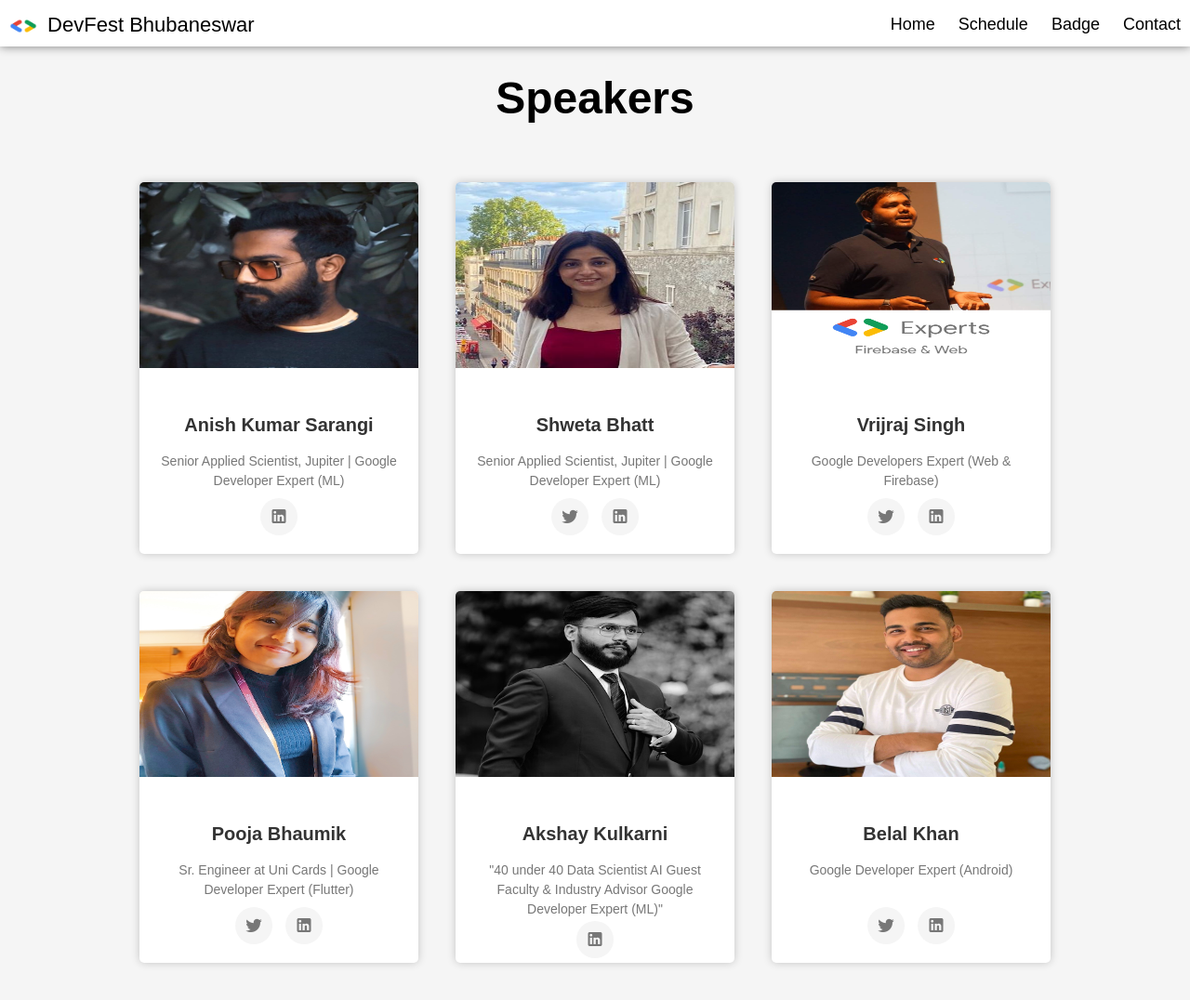
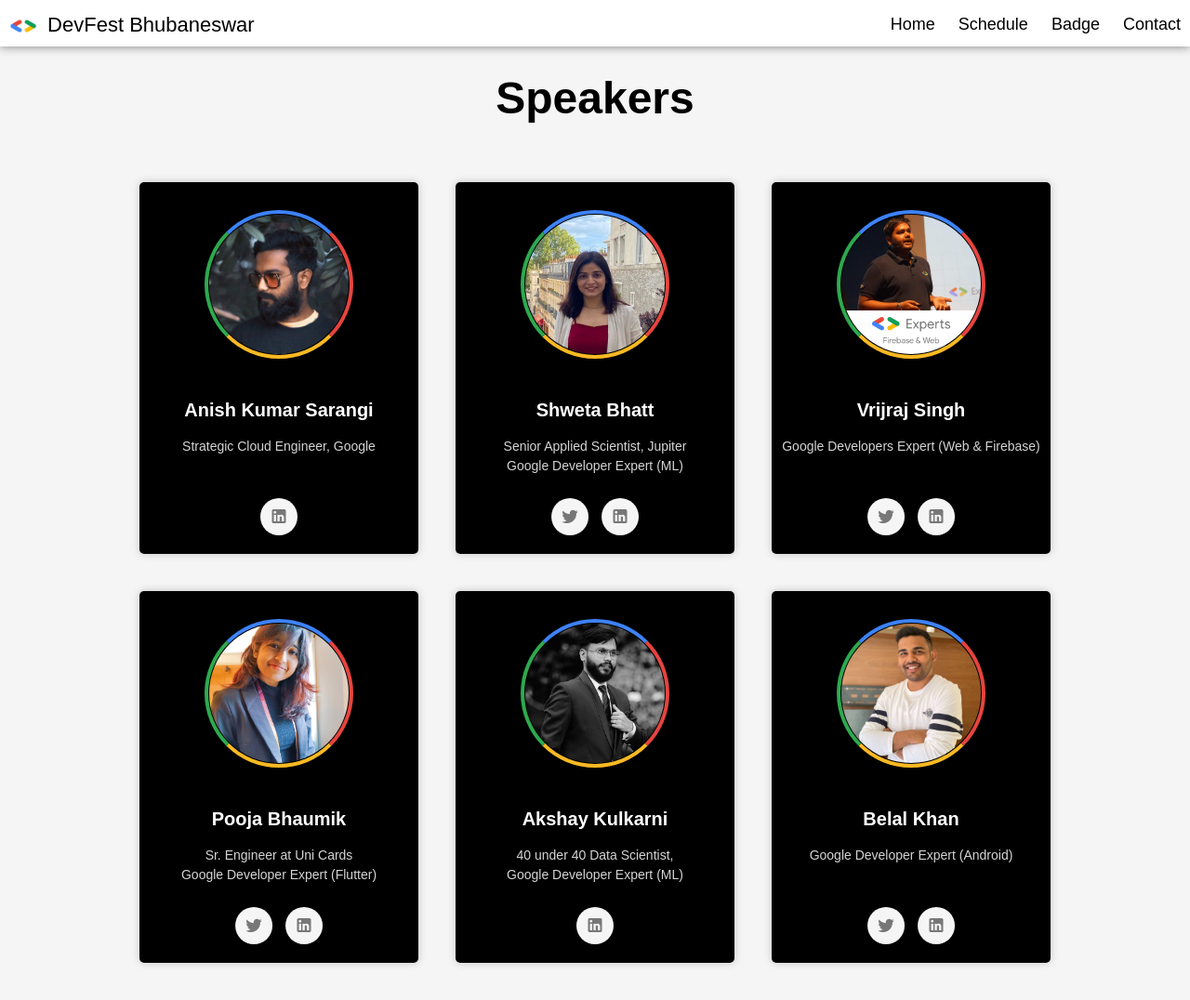
Before and after one commit to DevfestBhubaneswar/devfestbhubaneswar.github.io, a plain HTML site: page speakers.html in a window 1280 px wide. Shown: the whole page at 93% size. Drawn offline with Linux system fonts and the light colour scheme; a web font is replaced by a local one.

Commit message:
[update]/speaker card design

```diff
--- a/css/speakers.css
+++ b/css/speakers.css
@@ -33,35 +33,49 @@
     width: 300px;
     height: 400px;
     margin: 20px;
-    background-color: #fff;
+    background-color: rgb(0, 0, 0);
     box-shadow: 0 0 10px rgba(0,0,0,0.2);
     border-radius: 5px;
     position: relative;
 }
-.speaker-card .speaker-img{
+/* card's image should be round and top centered */
+.speaker-image{
     width: 100%;
-    height: 200px;
-    border-top-left-radius: 5px;
-    border-top-right-radius: 5px;
+    height: 50%;
+    border-radius: 100%;
+    display: flex;
+    justify-content: center;
+    align-items: center;
     overflow: hidden;
+    padding-top: 10px;
+
+
 }
-.speaker-card .speaker-img img{
-    width: 100%;
-    height: 100%;
-    object-fit: cover;
+.speakers-container .speaker-card .speaker-img{
+    width: 150px;
+  height: 150px;
+  border-radius: 100%;
+  padding:1px;
+  border-style: solid;
+  border-width: 4px;
+  border-color: rgb(61, 130, 248) rgb(229, 68, 63) rgb(249, 185, 35) rgb(46, 169, 79);
+
 }
 
+/* speaker-info */
 .speaker-card .speaker-info{
-    padding: 20px;
     text-align: center;
 }
 .speaker-card .speaker-info h3{
     font-size: 20px;
     margin-bottom: 10px;
+    color: #ffffff;
 }
 .speaker-card .speaker-info p{
+    padding-left: 5px;
+    padding-right: 5px;
     font-size: 14px;
-    color: #777;
+    color: rgb(213, 213, 213);
     margin-bottom: 10px;
 }
 .speaker-card .speaker-info .speaker-social{
--- a/speakers.html
+++ b/speakers.html
@@ -44,10 +44,13 @@
          <h1 class="speakers-heading">Speakers</h1>
          <div class="speakers-container">
             <div class="speaker-card">
+               <div class="speaker-image">
                   <img src="./media/speakers/anish-kumar-sarangi.jpeg" alt="" class="speaker-img">
+               </div>
+
                 <div class="speaker-info">
                    <h3 class="speaker-name">Anish Kumar Sarangi</h3>
-                   <p class="speaker-designation">Senior Applied Scientist, Jupiter | Google Developer Expert (ML)</p>
+                   <p class="speaker-designation">Strategic Cloud Engineer, Google</p>
                    <div class="speaker-social">
                       <!-- <a href="https://twitter.com/shweta_bhatt8" target="_blank"><i class="mdi mdi-twitter"></i></a> -->
                       <a href="https://www.linkedin.com/in/anish-kumar-sarangi/" target="_blank"><i class="mdi mdi-linkedin"></i></a>
@@ -55,10 +58,12 @@
                 </div>
              </div>
             <div class="speaker-card">
+               <div class="speaker-image">
                   <img src="./media/speakers/shweta-bhatt.jpeg" alt="" class="speaker-img">
+               </div>
                <div class="speaker-info">
                   <h3 class="speaker-name">Shweta Bhatt</h3>
-                  <p class="speaker-designation">Senior Applied Scientist, Jupiter | Google Developer Expert (ML)</p>
+                  <p class="speaker-designation">Senior Applied Scientist, Jupiter <br>Google Developer Expert (ML)</p>
                   <div class="speaker-social">
                      <a href="https://twitter.com/shweta_bhatt8" target="_blank"><i class="mdi mdi-twitter"></i></a>
                      <a href="https://www.linkedin.com/in/shweta-bhatt-1a930b12/" target="_blank"><i class="mdi mdi-linkedin"></i></a>
@@ -67,7 +72,9 @@
             </div>
             <!--  -->
             <div class="speaker-card">
+               <div class="speaker-image">
                   <img src="./media/speakers/vrijraj-singh.png" alt="" class="speaker-img">
+               </div>
                <div class="speaker-info">
                   <h3 class="speaker-name">Vrijraj Singh</h3>
                   <p class="speaker-designation">Google Developers Expert (Web & Firebase)</p>
@@ -77,12 +84,17 @@
                   </div>
                </div>
             </div>
+         </div>
             <!--  -->
+            <div class="speakers-container">
             <div class="speaker-card">
+               <div class="speaker-image">
                   <img src="./media/speakers/pooja-bhaumik.jpeg" alt="" class="speaker-img">
+               </div>
                <div class="speaker-info">
                   <h3 class="speaker-name">Pooja Bhaumik</h3>
-                  <p class="speaker-designation">Sr. Engineer at Uni Cards | Google Developer Expert (Flutter)</p>
+                  <p class="speaker-designation">Sr. Engineer at Uni Cards <br>
+                     Google Developer Expert (Flutter)</p>
                   <div class="speaker-social">
                      <a href="https://twitter.com/pooja_bhaumik" target="_blank"><i class="mdi mdi-twitter"></i></a>
                      <a href="https://www.linkedin.com/in/poojab26/" target="_blank"><i class="mdi mdi-linkedin"></i></a>
@@ -91,21 +103,23 @@
             </div>
             <!--  -->
             <div class="speaker-card">
+               <div class="speaker-image">
                   <img src="./media/speakers/akshay-kulkarni.jpeg" alt="" class="speaker-img">
-               <div class="speaker-info" >
+               </div>
+               <div class="speaker-info">
                   <h3 class="speaker-name">Akshay Kulkarni</h3>
-                  <p class="speaker-designation"  >"40 under 40 Data Scientist
-                    AI Guest Faculty & Industry Advisor
-                    Google Developer Expert (ML)"</p>
-                  <div class="speaker-social" style="bottom: 5px;">
-                     <!-- <a href="https://twitter.com/saurabhkumar_01" target="_blank"><i class="mdi mdi-twitter"></i></a> -->
+                  <p class="speaker-designation">40 under 40 Data Scientist, <br>Google Developer Expert (ML)</p>
+                  <div class="speaker-social">
+                     <!-- <a href="https://twitter.com/ProBelalKhan" target="_blank"><i class="mdi mdi-twitter"></i></a> -->
                      <a href="https://www.linkedin.com/in/akshay-kulkarni-1a562679/" target="_blank"><i class="mdi mdi-linkedin"></i></a>
                   </div>
                </div>
             </div>
             <!--  -->
             <div class="speaker-card">
+               <div class="speaker-image">
                   <img src="./media/speakers/belal-khan.jpeg" alt="" class="speaker-img">
+               </div>
                <div class="speaker-info">
                   <h3 class="speaker-name">Belal Khan</h3>
                   <p class="speaker-designation">Google Developer Expert (Android)</p>
```
Lines whose indentation alone changed are shown as unchanged.
